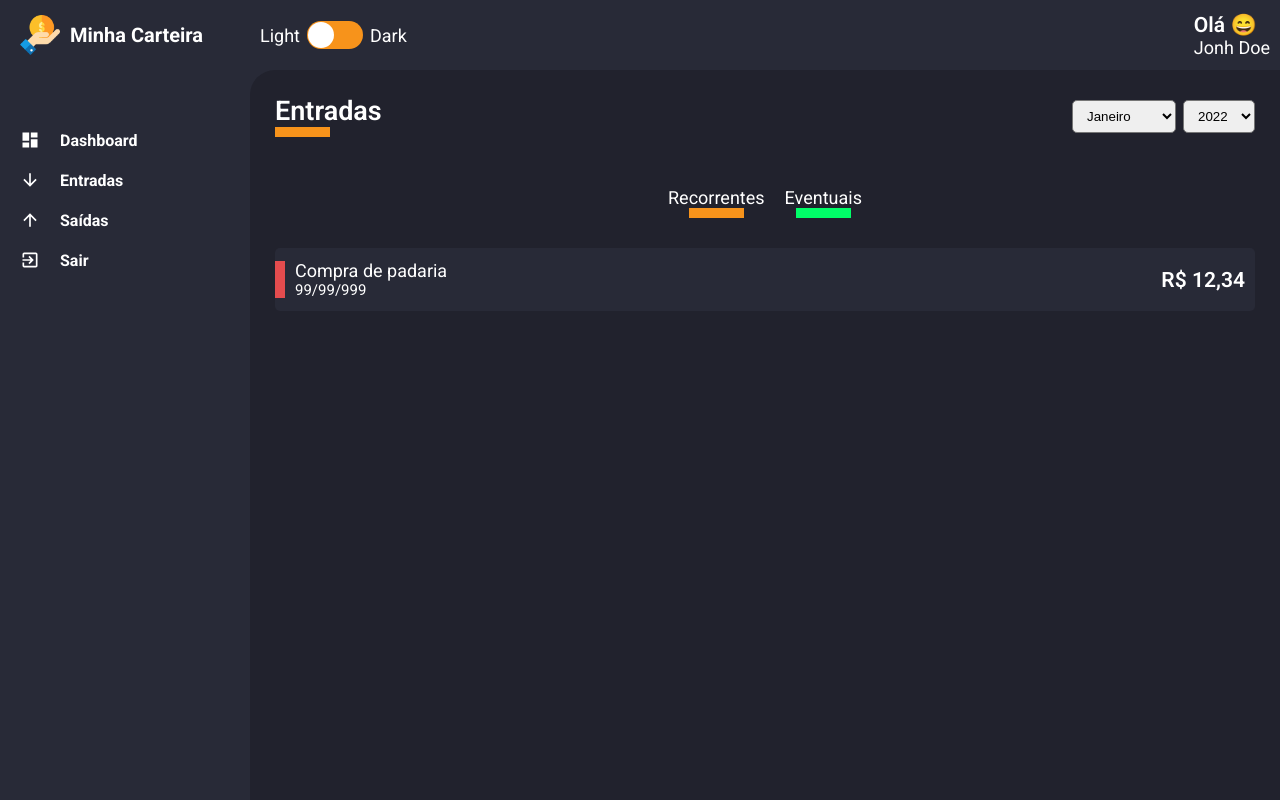
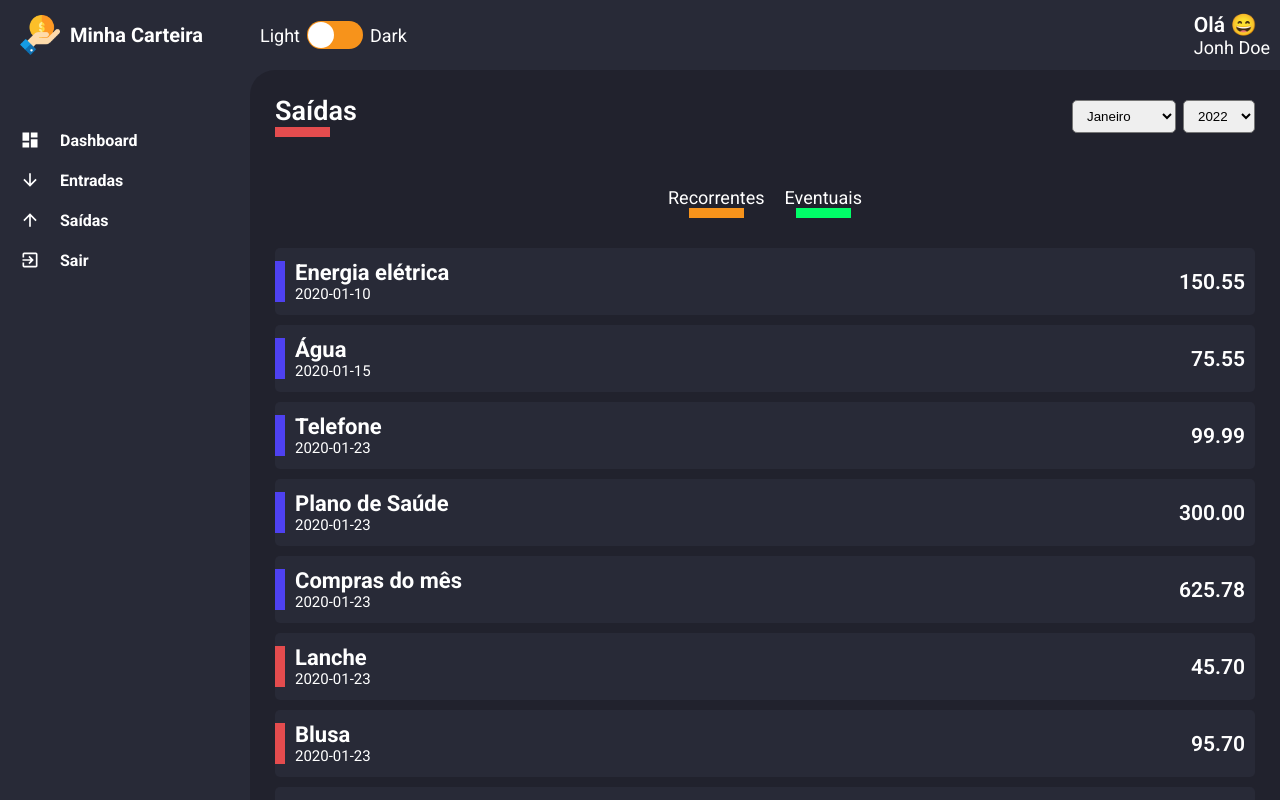
Before and after one commit to marcosjsfraga/minha-carteira, a React (Create React App) app: page /list/entry-balance in a window 1280 px wide. Built offline with nearby package versions, Linux system fonts and the light colour scheme; a web font is replaced by a local one.

Commit message:
✨ use of data

```diff
--- a/src/components/Aside/index.tsx
+++ b/src/components/Aside/index.tsx
@@ -15,10 +15,10 @@
                 <MenuLink href="/dashboard">
                     <MdDashboard /> Dashboard
                 </MenuLink>
-                <MenuLink href="/list/entry-balance">
+                <MenuLink href="/list/gains">
                     <MdArrowDownward /> Entradas
                 </MenuLink>
-                <MenuLink href="/list/exit-balance">
+                <MenuLink href="/list/expenses">
                     <MdArrowUpward /> Saídas
                 </MenuLink>
                 <MenuLink href="#">
--- a/src/components/HistoryFinanceCard/styles.ts
+++ b/src/components/HistoryFinanceCard/styles.ts
@@ -35,6 +35,11 @@
 
         padding-left: 10px;
     }
+
+    > div span {
+        font-weight: 900;
+        font-size: 22px;
+    }
 `;
 
 export const Tag = styled.div<ITagProps>`
--- a/src/pages/List/index.tsx
+++ b/src/pages/List/index.tsx
@@ -1,7 +1,9 @@
-import React, { useMemo } from 'react';
+import React, { useEffect, useMemo, useState } from 'react';
 import ContentHeader from '../../components/ContentHeader';
 import HistoryFinanceCard from '../../components/HistoryFinanceCard';
 import SelectInput from '../../components/SelectInput';
+import expenses from '../../repositories/expenses';
+import gains from '../../repositories/gains';
 import { Container, Content, Filters } from './styles';
 
 interface IRouteParams {
@@ -12,10 +14,22 @@
     };
 }
 
+interface IData {
+    id: string;
+    description: string;
+    amountFormatted: string;
+    frequency: string;
+    dateFormatted: string;
+    tagColor: string;
+}
+
 const List: React.FC<IRouteParams> = ({ match }) => {
+    const [data, setData] = useState<IData[]>([]);
+
     const { type } = match.params;
+
     const urlParam = useMemo(() => {
-        return type === 'entry-balance'
+        return type === 'gains'
             ? {
                   title: 'Entradas',
                   lineColor: '#f7931b',
@@ -24,6 +38,10 @@
                   title: 'Saídas',
                   lineColor: '#e44c4e',
               };
+    }, [type]);
+
+    const listData = useMemo(() => {
+        return type === 'gains' ? gains : expenses;
     }, [type]);
 
     const months = [
@@ -48,6 +66,21 @@
         { label: '2019', value: '2019' },
     ];
 
+    useEffect(() => {
+        const response = listData.map(item => {
+            return {
+                id: String(Math.random() * data.length),
+                description: item.description,
+                amountFormatted: item.amount,
+                frequency: item.frequency,
+                dateFormatted: item.date,
+                tagColor: item.frequency === 'recorrente' ? '#4e41f0' : '#e44c4e',
+            };
+        });
+
+        setData(response);
+    }, []);
+
     return (
         <Container>
             <ContentHeader title={urlParam.title} lineColor={urlParam.lineColor}>
@@ -66,12 +99,15 @@
             </Filters>
 
             <Content>
-                <HistoryFinanceCard
-                    tagColor="#e44c4e"
-                    title="Compra de padaria"
-                    subtitle="99/99/999"
-                    amount="R$ 12,34"
-                />
+                {data.map(item => (
+                    <HistoryFinanceCard
+                        key={item.id}
+                        tagColor={item.tagColor}
+                        title={item.description}
+                        subtitle={item.dateFormatted}
+                        amount={item.amountFormatted}
+                    />
+                ))}
             </Content>
         </Container>
     );
--- /dev/null
+++ b/src/repositories/expenses.ts
@@ -0,0 +1,88 @@
+/* eslint-disable import/no-anonymous-default-export */
+export default [
+    { description: 'Energia elétrica', amount: '150.55', type: 'saída', frequency: 'recorrente', date: '2020-01-10' },
+    { description: 'Água', amount: '75.55', type: 'saída', frequency: 'recorrente', date: '2020-01-15' },
+    { description: 'Telefone', amount: '99.99', type: 'saída', frequency: 'recorrente', date: '2020-01-23' },
+    { description: 'Plano de Saúde', amount: '300.00', type: 'saída', frequency: 'recorrente', date: '2020-01-23' },
+    { description: 'Compras do mês', amount: '625.78', type: 'saída', frequency: 'recorrente', date: '2020-01-23' },
+    { description: 'Lanche', amount: '45.70', type: 'saída', frequency: 'eventual', date: '2020-01-23' },
+    { description: 'Blusa', amount: '95.70', type: 'saída', frequency: 'eventual', date: '2020-01-23' },
+    { description: 'Energia elétrica', amount: '125.55', type: 'saída', frequency: 'recorrente', date: '2020-02-10' },
+    { description: 'Água', amount: '90.15', type: 'saída', frequency: 'recorrente', date: '2020-02-15' },
+    { description: 'Telefone', amount: '99.99', type: 'saída', frequency: 'recorrente', date: '2020-02-23' },
+    { description: 'Plano de Saúde', amount: '300.00', type: 'saída', frequency: 'recorrente', date: '2020-02-23' },
+    { description: 'Compras do mês', amount: '540.00', type: 'saída', frequency: 'recorrente', date: '2020-02-25' },
+    {
+        description: 'Parcela do Celular 1/5',
+        amount: '150.99',
+        type: 'saída',
+        frequency: 'eventual',
+        date: '2020-02-26',
+    },
+    { description: 'Cinema', amount: '45.00', type: 'saída', frequency: 'eventual', date: '2020-02-23' },
+    { description: 'Energia elétrica', amount: '97.00', type: 'saída', frequency: 'recorrente', date: '2020-03-10' },
+    { description: 'Água', amount: '100.10', type: 'saída', frequency: 'recorrente', date: '2020-03-15' },
+    { description: 'Telefone', amount: '99.99', type: 'saída', frequency: 'recorrente', date: '2020-03-23' },
+    { description: 'Plano de Saúde', amount: '300.00', type: 'saída', frequency: 'recorrente', date: '2020-03-23' },
+    { description: 'Compras do mês', amount: '800.50', type: 'saída', frequency: 'recorrente', date: '2020-03-17' },
+    {
+        description: 'Parcela do Celular 2/5',
+        amount: '150.99',
+        type: 'saída',
+        frequency: 'eventual',
+        date: '2020-03-18',
+    },
+    {
+        description: 'Troca de Oléo do carro',
+        amount: '90.00',
+        type: 'saída',
+        frequency: 'eventual',
+        date: '2020-03-23',
+    },
+    { description: 'Energia elétrica', amount: '75.99', type: 'saída', frequency: 'recorrente', date: '2020-04-10' },
+    { description: 'Água', amount: '80.33', type: 'saída', frequency: 'recorrente', date: '2020-04-15' },
+    { description: 'Telefone', amount: '99.99', type: 'saída', frequency: 'recorrente', date: '2020-04-23' },
+    { description: 'Plano de Saúde', amount: '300.00', type: 'saída', frequency: 'recorrente', date: '2020-04-23' },
+    { description: 'Compras do mês', amount: '600.00', type: 'saída', frequency: 'recorrente', date: '2020-04-25' },
+    {
+        description: 'Parcela do Celular 3/5',
+        amount: '150.99',
+        type: 'saída',
+        frequency: 'eventual',
+        date: '2020-04-26',
+    },
+    { description: 'Ebook de React Js', amount: '85.95', type: 'saída', frequency: 'eventual', date: '2020-04-13' },
+    { description: 'Energia elétrica', amount: '125.55', type: 'saída', frequency: 'recorrente', date: '2020-05-10' },
+    { description: 'Água', amount: '90.15', type: 'saída', frequency: 'recorrente', date: '2020-05-15' },
+    { description: 'Telefone', amount: '99.99', type: 'saída', frequency: 'recorrente', date: '2020-05-23' },
+    { description: 'Plano de Saúde', amount: '300.00', type: 'saída', frequency: 'recorrente', date: '2020-05-23' },
+    { description: 'Compras do mês', amount: '540.00', type: 'saída', frequency: 'recorrente', date: '2020-05-25' },
+    {
+        description: 'Parcela do Celular 4/5',
+        amount: '150.99',
+        type: 'saída',
+        frequency: 'eventual',
+        date: '2020-05-26',
+    },
+    { description: 'Blusa Iron Man', amount: '150.00', type: 'saída', frequency: 'eventual', date: '2020-01-23' },
+    { description: 'Energia elétrica', amount: '200.00', type: 'saída', frequency: 'recorrente', date: '2020-06-10' },
+    { description: 'Água', amount: '150.00', type: 'saída', frequency: 'recorrente', date: '2020-06-15' },
+    { description: 'Telefone', amount: '99.99', type: 'saída', frequency: 'recorrente', date: '2020-06-23' },
+    { description: 'Plano de Saúde', amount: '300.00', type: 'saída', frequency: 'recorrente', date: '2020-06-23' },
+    { description: 'Compras do mês', amount: '559.15', type: 'saída', frequency: 'recorrente', date: '2020-06-25' },
+    {
+        description: 'Parcela do Celular 5/5',
+        amount: '150.99',
+        type: 'saída',
+        frequency: 'eventual',
+        date: '2020-06-26',
+    },
+    { description: 'Perfume', amount: '250.00', type: 'saída', frequency: 'eventual', date: '2020-06-21' },
+    { description: 'Energia elétrica', amount: '250.00', type: 'saída', frequency: 'recorrente', date: '2020-07-10' },
+    { description: 'Água', amount: '90.00', type: 'saída', frequency: 'recorrente', date: '2020-07-15' },
+    { description: 'Telefone', amount: '99.99', type: 'saída', frequency: 'recorrente', date: '2020-07-23' },
+    { description: 'Plano de Saúde', amount: '300.00', type: 'saída', frequency: 'recorrente', date: '2020-07-23' },
+    { description: 'Compras do mês', amount: '700.00', type: 'saída', frequency: 'recorrente', date: '2020-07-25' },
+    { description: 'Cafeteira', amount: '250.00', type: 'saída', frequency: 'eventual', date: '2020-07-26' },
+    { description: 'Pizza', amount: '60.00', type: 'saída', frequency: 'eventual', date: '2020-07-19' },
+];
--- /dev/null
+++ b/src/repositories/gains.ts
@@ -0,0 +1,13 @@
+/* eslint-disable import/no-anonymous-default-export */
+export default [
+    { description: 'Salário', amount: '1300.52', type: 'entrada', frequency: 'recorrente', date: '2020-01-10' },
+    { description: 'Freela', amount: '150.13', type: 'entrada', frequency: 'eventual', date: '2020-01-17' },
+    { description: 'Salário', amount: '2500.23', type: 'entrada', frequency: 'recorrente', date: '2020-02-10' },
+    { description: 'Freela site', amount: '900.23', type: 'entrada', frequency: 'eventual', date: '2020-02-21' },
+    { description: 'Freela app', amount: '950.92', type: 'entrada', frequency: 'eventual', date: '2020-02-23' },
+    { description: 'Salário', amount: '2500.25', type: 'entrada', frequency: 'recorrente', date: '2020-03-10' },
+    { description: 'Salário', amount: '2500.18', type: 'entrada', frequency: 'recorrente', date: '2020-04-10' },
+    { description: 'Salário', amount: '2500.15', type: 'entrada', frequency: 'recorrente', date: '2020-05-10' },
+    { description: 'Salário', amount: '2500.12', type: 'entrada', frequency: 'recorrente', date: '2020-06-10' },
+    { description: 'Salário', amount: '2500.00', type: 'entrada', frequency: 'recorrente', date: '2020-07-10' },
+];
--- a/src/styles/themes/dark.ts
+++ b/src/styles/themes/dark.ts
@@ -1,3 +1,4 @@
+/* eslint-disable import/no-anonymous-default-export */
 export default {
     title: 'dark',
 
--- a/src/styles/themes/light.ts
+++ b/src/styles/themes/light.ts
@@ -1,3 +1,4 @@
+/* eslint-disable import/no-anonymous-default-export */
 export default {
     title: 'light',
 
```
